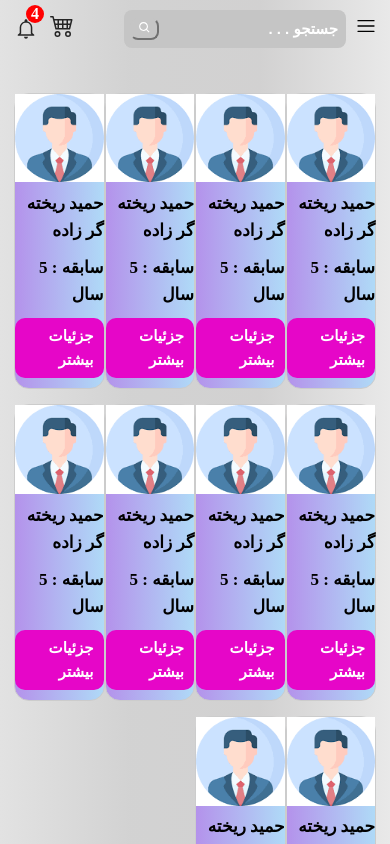
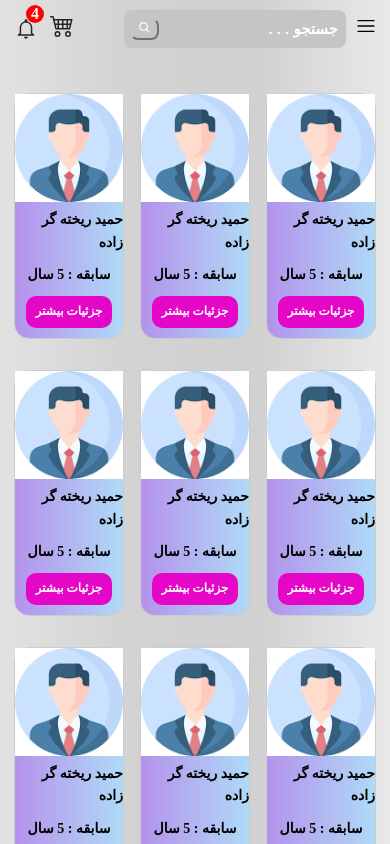
Before and after one commit to Amirsaleh2002/restaurant, a React (Vite) app: page /cooklist in a window 390 px wide. Shown: the top 844 px of the page. Built offline with nearby package versions, Linux system fonts and the light colour scheme; data requests are answered from the project's data file.

Commit message:
front of the project is done

```diff
--- a/package.json
+++ b/package.json
@@ -8,7 +8,7 @@
     "build": "vite build",
     "lint": "eslint . --ext js,jsx --report-unused-disable-directives --max-warnings 0",
     "preview": "vite preview",
-    "backend":"json-server --watch db.json --port 4000"
+    "backend":"json-server --watch ./public/db.json --port 4000"
   },
   "dependencies": {
     "json-server": "^1.0.0-alpha.23",
--- a/db.json
+++ b/public/db.json
@@ -26,7 +26,7 @@
       "title": "سالاد شیرازی",
       "price": 30000,
       "isSale": true,
-      "serveFoodCounter": 8,
+      "serveFoodCounter": 9,
       "id": "11"
     },
     {
--- a/routes.jsx
+++ b/routes.jsx
@@ -7,7 +7,7 @@ import Login from "./src/Pages/Login/Login";
 import Notifications from "./src/Pages/Notifications/Notifications";
 import Register from "./src/Pages/Register/Register";
 import UserBasket from "./src/Pages/UserBasket/UserBasket";
-import UserProfile from "./src/Pages/userProfile/userProfile";
+import UserProfile from "./src/Pages/UserProfile/UserProfile";
 import CookListInfo from "./src/Pages/CookListInfo/CookListInfo"
 
 let routes = [
--- a/src/Components/CookListBox/CookListBox.css
+++ b/src/Components/CookListBox/CookListBox.css
@@ -2,7 +2,7 @@
   border: 1px solid #ccc;
   border-radius: 15px;
   margin-top: 15px;
-  max-width: 180px;
+  max-width: 170px;
   background: linear-gradient(90deg , rgb(180, 146, 235) , rgb(175, 218, 247));
 }
 .cook-details {
@@ -32,3 +32,13 @@
   font-weight: 700;
   margin-bottom: 10px;
 }
+@media (max-width:600px) {
+  .cook-name,
+.cook-history {
+  font-size: 1.4rem;
+  font-weight: 700;
+}
+.cook-more{
+  font-size: 1.2rem;
+}
+}
--- a/src/Components/FoodBox/FoodBox.jsx
+++ b/src/Components/FoodBox/FoodBox.jsx
@@ -4,7 +4,15 @@ import { AiOutlineStar, AiTwotoneStar, AiOutlineHeart } from "react-icons/ai";
 import "./FoodBox.css";
 import { Link } from "react-router-dom";
 
-function FoodBox({ title, price, isFavorite, id, isSale, isButtonNeed , serveFoodCounter }) {
+function FoodBox({
+  title,
+  price,
+  isFavorite,
+  id,
+  isSale,
+  isButtonNeed,
+  serveFoodCounter,
+}) {
   // const addToFavorite = (foodID) => {
   //   console.log(foodID);
   //   let newFavoriteFood = {
@@ -30,7 +38,7 @@ function FoodBox({ title, price, isFavorite, id, isSale, isButtonNeed , serveFoo
       title,
       price,
       isSale: true,
-      serveFoodCounter : ++serveFoodCounter
+      serveFoodCounter: ++serveFoodCounter,
     };
     fetch(`http://localhost:4000/food/${foodID}`, {
       method: "PUT",
@@ -69,7 +77,13 @@ function FoodBox({ title, price, isFavorite, id, isSale, isButtonNeed , serveFoo
           </Link>
         </div>
         <div className="price-addtocart">
-          <span className="food-price">{price.toLocaleString()} تومان</span>
+          {isSale ? (
+            <span className="food-price">
+              {(serveFoodCounter * price).toLocaleString()} تومان
+            </span>
+          ) : (
+            <span className="food-price">{price.toLocaleString()} تومان</span>
+          )}
           {isButtonNeed ? (
             <button className="addtocart" onClick={() => addFoodToBasket(id)}>
               افزودن به سبد خرید
--- a/src/Components/Sidebar/Sidebar.jsx
+++ b/src/Components/Sidebar/Sidebar.jsx
@@ -4,7 +4,6 @@ import { RxAvatar } from "react-icons/rx";
 import { BiExit } from "react-icons/bi";
 import { AiTwotoneHome } from "react-icons/ai";
 import { FiUsers } from "react-icons/fi";
-import { CiStar } from "react-icons/ci";
 import { FaRegQuestionCircle } from "react-icons/fa";
 import { GiCook } from "react-icons/gi";
 import { Link } from "react-router-dom";
@@ -28,7 +27,7 @@ function Sidebar() {
         <Link to="/aboutus" className="sidebar-item-link">
           <FaRegQuestionCircle /> درباره ما
         </Link>
-        <Link to="/" className="sidebar-item-link">
+        <Link to="/login" className="sidebar-item-link">
           <BiExit /> خروج
         </Link>
       </ul>
--- a/src/Pages/ClientsList/ClientsList.css
+++ b/src/Pages/ClientsList/ClientsList.css
@@ -35,3 +35,16 @@
   font-weight: 600;
   padding-top: 15px;
 }
+@media (max-width:600px) {
+  .userlist{
+    overflow-x: scroll;
+  }
+  .order-table thead tr th {
+    font-size: 1.5rem;
+    padding: 0 8px;
+  }
+  .order-table tbody tr td {
+    font-size: 1.3rem;
+    padding-top: 15px;
+  }
+}
--- a/src/Pages/CookList/CookList.css
+++ b/src/Pages/CookList/CookList.css
@@ -9,6 +9,7 @@
   margin-top: 20px;
   flex-wrap: wrap; */
   display: grid;
-  grid-template-columns: repeat(4,1fr);
+  grid-template-columns: repeat(3,1fr);
   margin-top: 20px;
+  gap: 16px;
 }
--- a/src/Pages/CookList/CookList.jsx
+++ b/src/Pages/CookList/CookList.jsx
@@ -20,7 +20,6 @@ function CookList() {
         <CookListBox />
         <CookListBox />
         <CookListBox />
-
         <CookListBox />
         <CookListBox />
         <CookListBox />
--- a/src/Pages/UserProfile/UserProfile.jsx
+++ b/src/Pages/UserProfile/UserProfile.jsx
@@ -23,7 +23,11 @@ function UserProfile() {
       <div className="profile">
         <div className="details">
           <span className="name">امیرصالح رضایی</span>
-          <img src="./img/download5.png" alt="userProfile" className="user-profile-image" />
+          <img
+            src="./img/download5.png"
+            alt="userProfile"
+            className="user-profile-image"
+          />
         </div>
 
         <div className="other-details">
```
